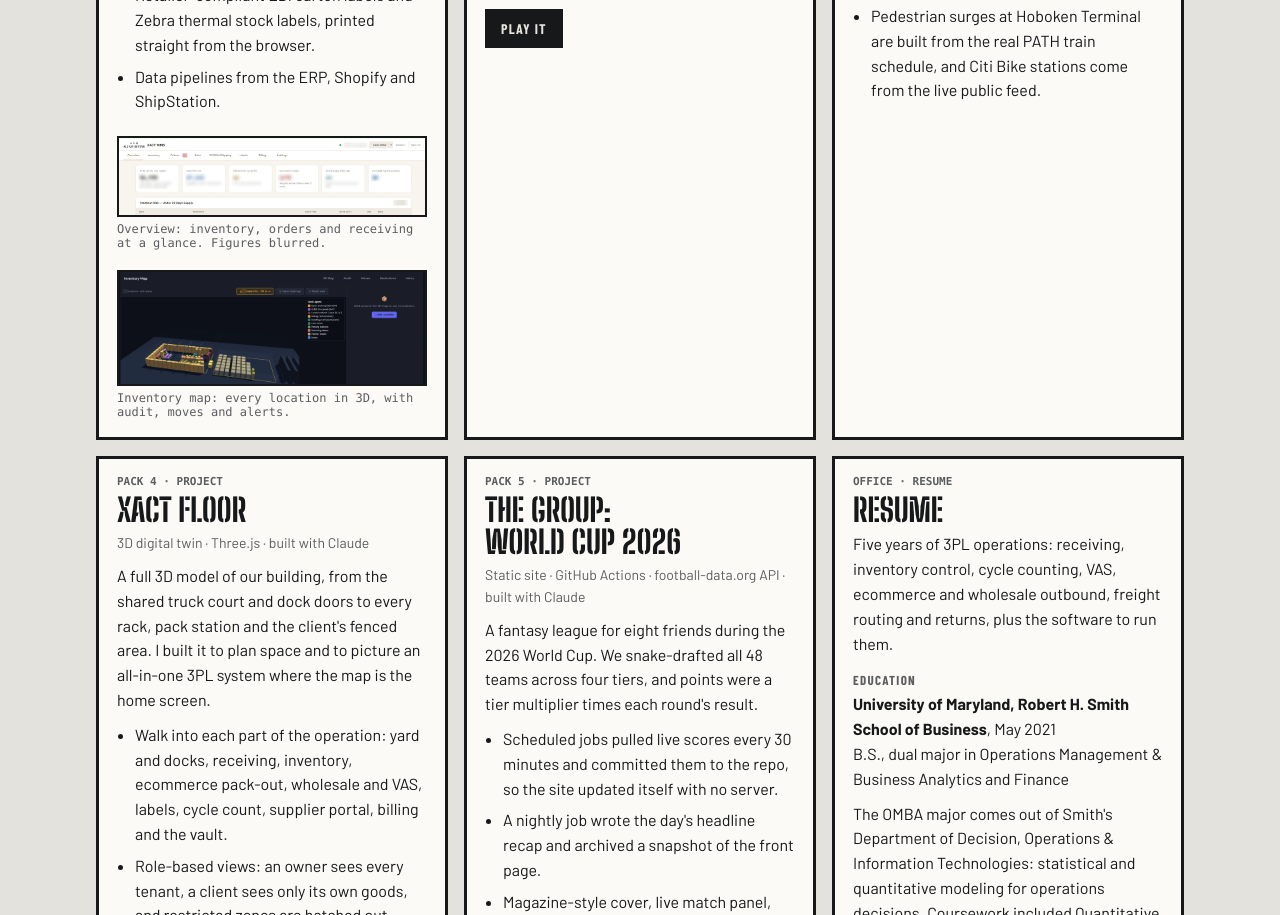
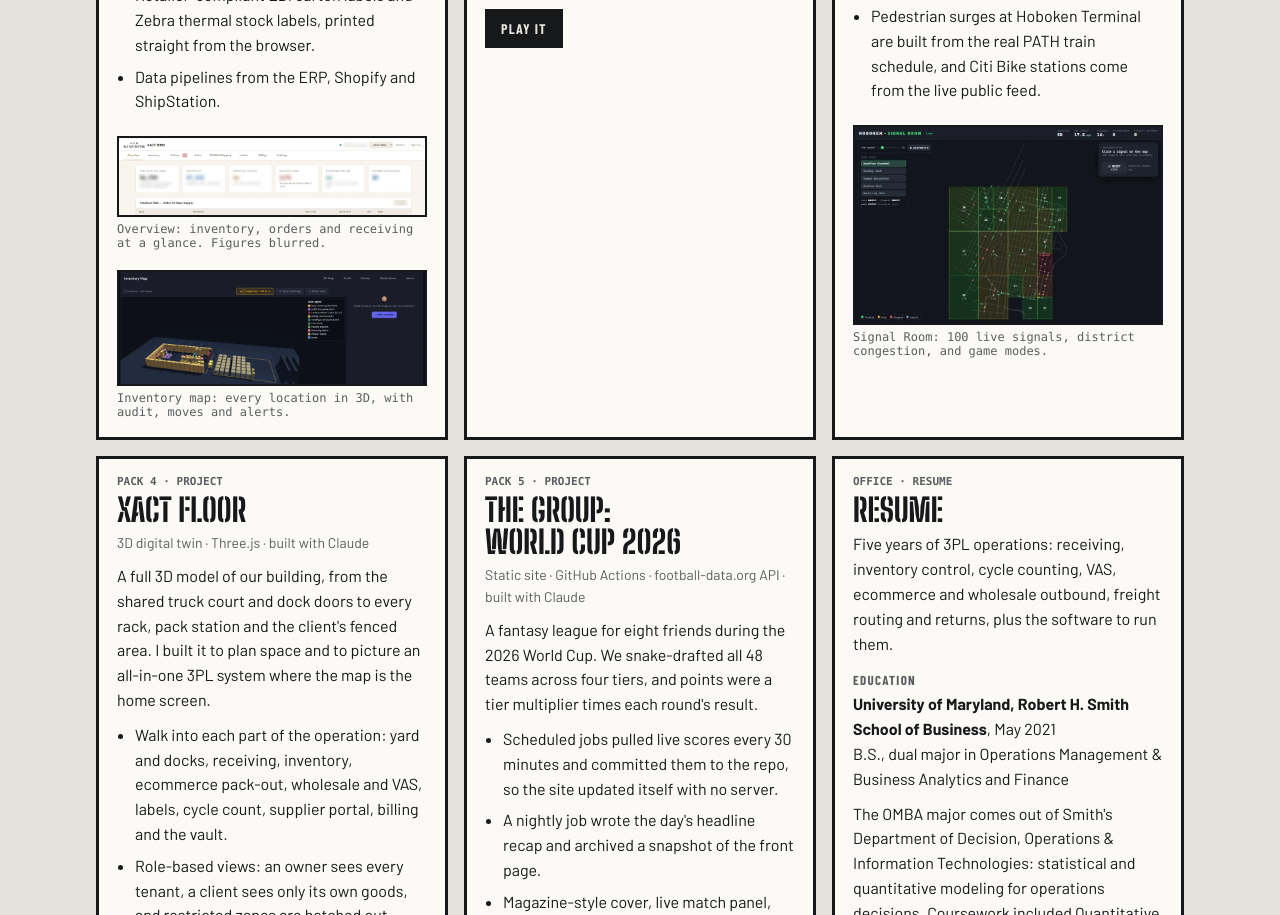
Before and after one commit to StephenScarcella/StephenScarcella.github.io, a plain HTML site: page index.html in a window 1280 px wide. Shown: the part 2392-3307 px from the top of the page. Drawn offline with nearby package versions, Linux system fonts and the light colour scheme; a web font is replaced by a local one.

Commit message:
Traffic sim: Signal Room screenshot
Co-Authored-By: Claude Opus 5.5 <noreply@anthropic.com>

```diff
--- a/index.html
+++ b/index.html
@@ -122,6 +122,9 @@
         <li>Game modes rebuild the city's demand on the fly: Weekday Rush, Summer Waterfront, Italian Fest and World Cup 2026, each with its own volume and hotspot.</li>
         <li>Pedestrian surges at Hoboken Terminal are built from the real PATH train schedule, and Citi Bike stations come from the live public feed.</li>
       </ul>
+      <div class="shots">
+        <figure><img src="./media/hoboken-signal-room.webp" alt="Hoboken Signal Room: live map of Hoboken's street grid split into numbered districts, with moving cars colored by speed, game modes on the left and city stats on top" loading="lazy" width="800" height="513"><figcaption>Signal Room: 100 live signals, district congestion, and game modes.</figcaption></figure>
+      </div>
       <video class="clip" data-src="" muted loop playsinline controls preload="none" aria-label="Screen recording of the Hoboken traffic simulation"></video>
     </section>
 
```
Also changed, not shown: media/hoboken-signal-room.webp (added).
